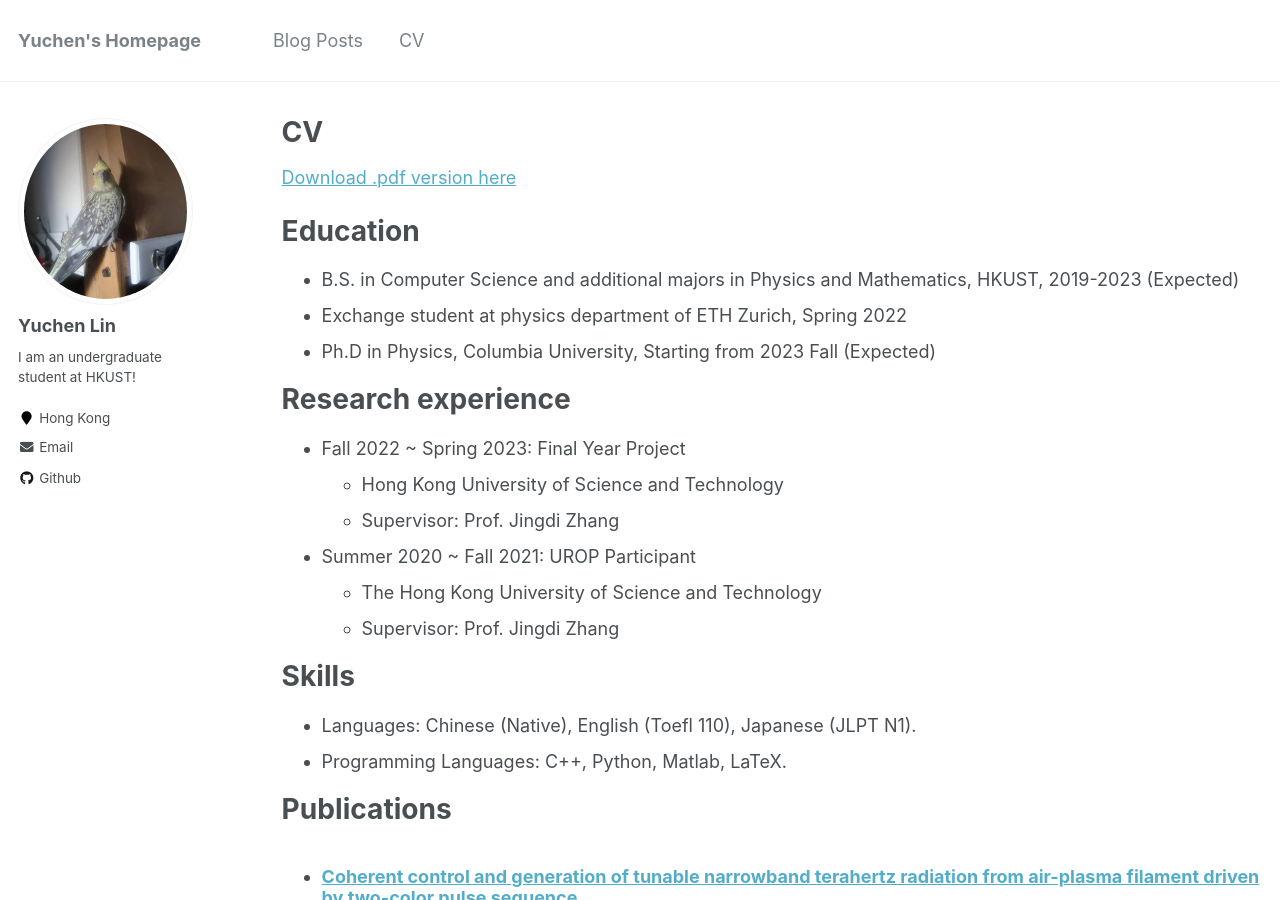
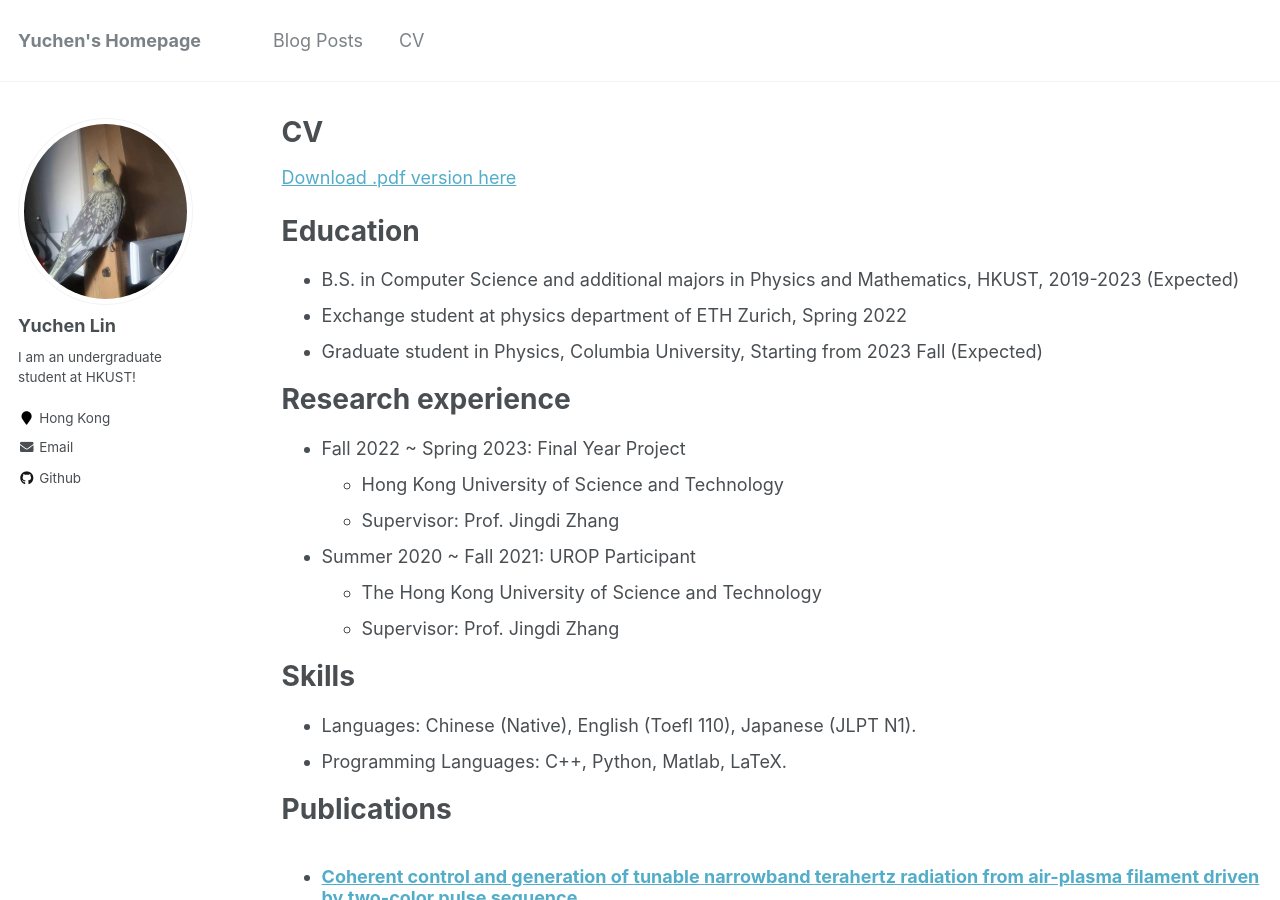
Before and after one commit to ylincn/ylincn.github.io, a Jekyll site: the page built from _pages/cv.md, in a window 1280 px wide and 900 px high. Built offline with Jekyll 4.4.1, drawn with Linux system fonts in a browser that asks for light colours.

Commit message:
Apr-18 commit 2

```diff
--- a/_pages/cv.md
+++ b/_pages/cv.md
@@ -15,7 +15,7 @@ Education
 ======
 * B.S. in Computer Science and additional majors in Physics and Mathematics, HKUST, 2019-2023 (Expected)
 * Exchange student at physics department of ETH Zurich, Spring 2022
-* Ph.D in Physics, Columbia University, Starting from 2023 Fall (Expected)
+* Graduate student in Physics, Columbia University, Starting from 2023 Fall (Expected)
 
 Research experience
 ======
```
Also changed, not shown: 1 other file.
